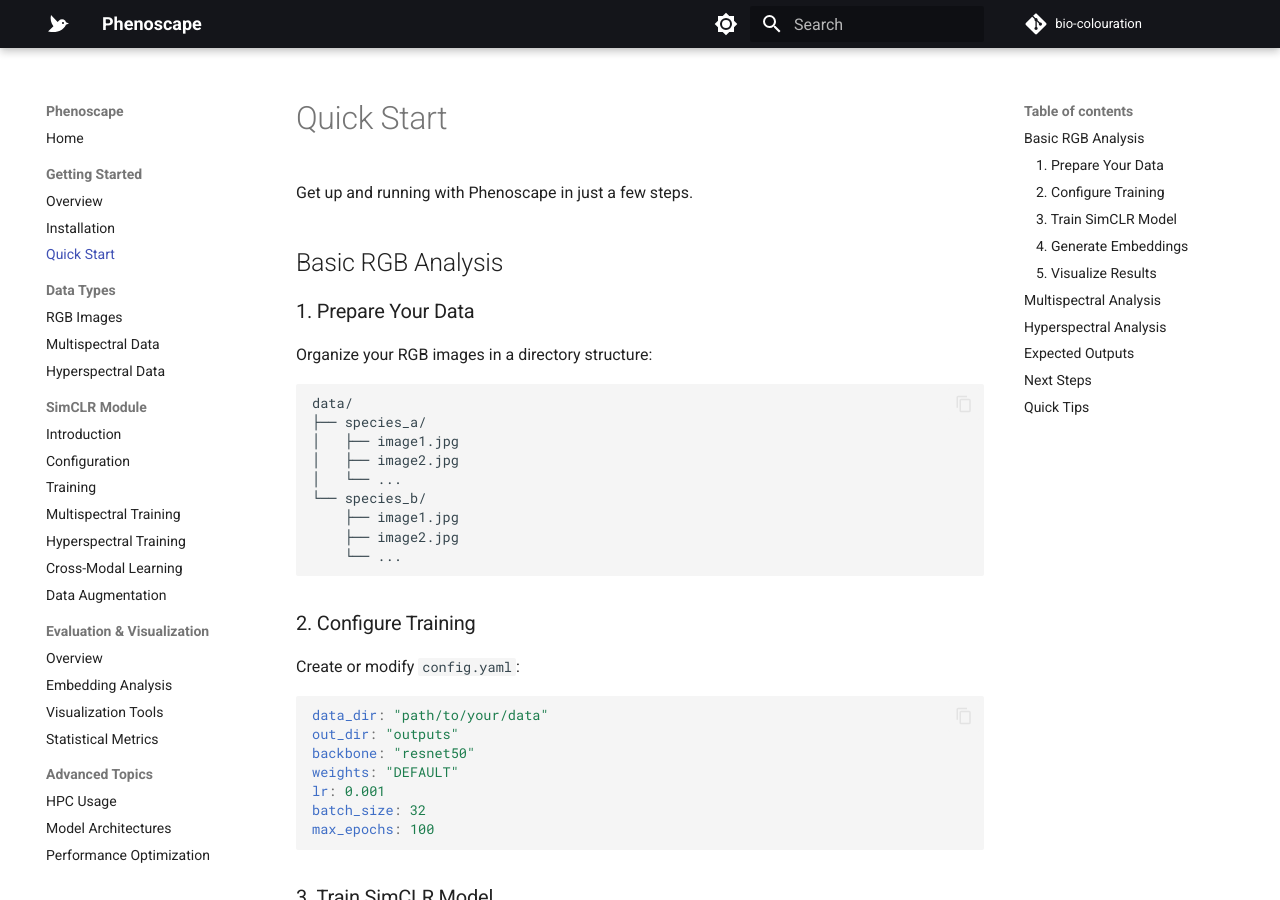
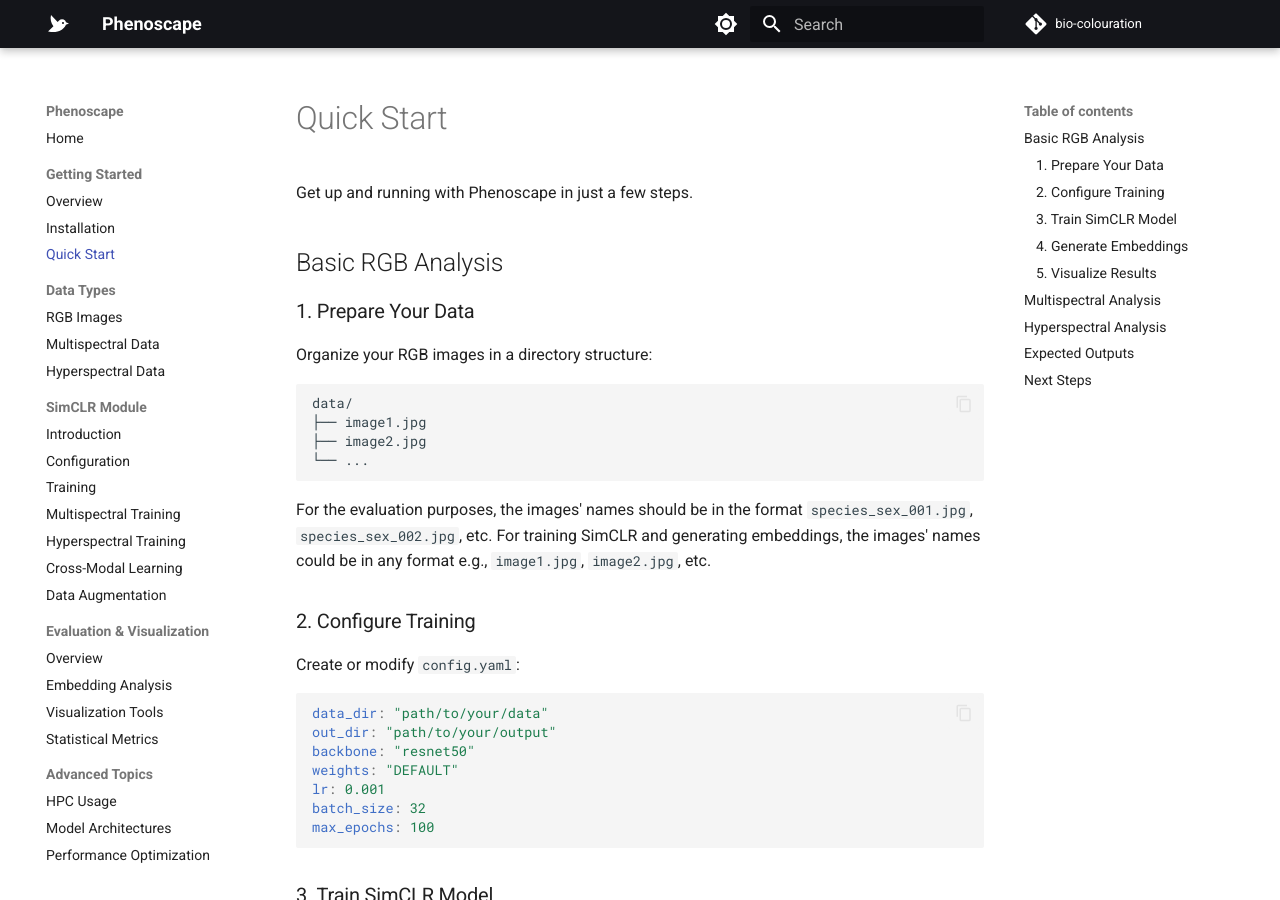
Before and after one commit to ioannouE/bio-colouration, an MkDocs documentation site: the page built from docs/getting-started/quickstart.md, in a window 1280 px wide and 900 px high. Built offline with MkDocs 1.6.1 and Material for MkDocs 9.7.7, drawn with Linux system fonts in a browser that asks for light colours; comment, search, counter and statistics services are not loaded; some of the changed text lies outside the part shown.

Commit message:
add example files, improve getting-started docs

````diff
--- a/docs/getting-started/quickstart.md
+++ b/docs/getting-started/quickstart.md
@@ -10,15 +10,13 @@
 
 ```
 data/
-├── species_a/
-│   ├── image1.jpg
-│   ├── image2.jpg
-│   └── ...
-└── species_b/
-    ├── image1.jpg
-    ├── image2.jpg
-    └── ...
+├── image1.jpg
+├── image2.jpg
+└── ...
 ```
+
+For the evaluation purposes, the images' names should be in the format `species_sex_001.jpg`, `species_sex_002.jpg`, etc. For training SimCLR and generating embeddings, the images' names could be in any format e.g., `image1.jpg`, `image2.jpg`, etc.
+
 
 ### 2. Configure Training
 
@@ -26,7 +24,7 @@
 
 ```yaml
 data_dir: "path/to/your/data"
-out_dir: "outputs"
+out_dir: "path/to/your/output"
 backbone: "resnet50"
 weights: "DEFAULT"
 lr: 0.001
@@ -83,7 +81,7 @@
 
 After running the pipeline, you'll get:
 
-- **Trained model**: `outputs/model.ckpt`
+- **Trained model**: `checkpoints/model.ckpt`
 - **Embeddings**: CSV file with feature vectors
 - **Visualizations**: UMAP/t-SNE plots with image thumbnails
 - **Metrics**: Statistical analysis results
@@ -93,10 +91,4 @@
 - **[Data Types](../data/rgb.md)**: Learn about different data formats
 - **[SimCLR Configuration](../simclr/configuration.md)**: Customize training parameters
 - **[Evaluation Tools](../eval/overview.md)**: Explore analysis options
-- **[Examples](../examples/basic.md)**: See detailed use cases
-
-## Quick Tips
-
-- Start with smaller datasets to test your setup
-- Monitor GPU memory usage and adjust batch size accordingly
-- Use tensorboard to track training progress: `tensorboard --logdir outputs`
+- **[Examples](../examples/example_rgb.md)**: See detailed use cases
````
Also changed, not shown: docs/getting-started/installation.md (+2 -13 lines), docs/getting-started/overview.md (+6 -13 lines), docs/examples/example_hyperspectral.md (added), docs/examples/example_multispectral.md (added), docs/examples/example_rgb.md (added).
